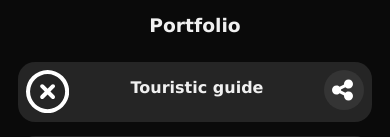
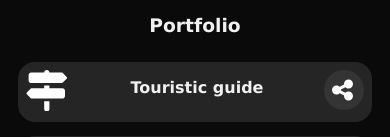
Before and after one commit to ayoub-capo/profile, a plain HTML site: page index.html in a window 390 px wide. Shown: the part 364-501 px from the top of the page. Drawn offline with Linux system fonts and the light colour scheme.

Commit message:
add some responsive touche

```diff
--- a/index.html
+++ b/index.html
@@ -21,7 +21,7 @@
 
   <h3>Portfolio</h3>
   <a href="" class="title">
-    <div class="icon"><svg xmlns="http://www.w3.org/2000/svg" height="2.7em" viewBox="0 0 512 512"><!--! Font Awesome Free 6.4.2 by @fontawesome - https://fontawesome.com License - https://fontawesome.com/license (Commercial License) Copyright 2023 Fonticons, Inc. --><style>svg{fill:#ffffff}</style><path d="M256 48a208 208 0 1 1 0 416 208 208 0 1 1 0-416zm0 464A256 256 0 1 0 256 0a256 256 0 1 0 0 512zM175 175c-9.4 9.4-9.4 24.6 0 33.9l47 47-47 47c-9.4 9.4-9.4 24.6 0 33.9s24.6 9.4 33.9 0l47-47 47 47c9.4 9.4 24.6 9.4 33.9 0s9.4-24.6 0-33.9l-47-47 47-47c9.4-9.4 9.4-24.6 0-33.9s-24.6-9.4-33.9 0l-47 47-47-47c-9.4-9.4-24.6-9.4-33.9 0z"/></svg></div>
+    <div class="icon"><svg xmlns="http://www.w3.org/2000/svg" height="2.6em" viewBox="0 0 512 512"><!--! Font Awesome Free 6.4.2 by @fontawesome - https://fontawesome.com License - https://fontawesome.com/license (Commercial License) Copyright 2023 Fonticons, Inc. --><path d="M224 32H64C46.3 32 32 46.3 32 64v64c0 17.7 14.3 32 32 32H441.4c4.2 0 8.3-1.7 11.3-4.7l48-48c6.2-6.2 6.2-16.4 0-22.6l-48-48c-3-3-7.1-4.7-11.3-4.7H288c0-17.7-14.3-32-32-32s-32 14.3-32 32zM480 256c0-17.7-14.3-32-32-32H288V192H224v32H70.6c-4.2 0-8.3 1.7-11.3 4.7l-48 48c-6.2 6.2-6.2 16.4 0 22.6l48 48c3 3 7.1 4.7 11.3 4.7H448c17.7 0 32-14.3 32-32V256zM288 480V384H224v96c0 17.7 14.3 32 32 32s32-14.3 32-32z"/></svg></div>
     <p>Touristic guide</p>
     <div class="share-title-button" link=""><svg xmlns="http://www.w3.org/2000/svg" height="1.5em" viewBox="0 0 448 512"><!--! Font Awesome Free 6.4.2 by @fontawesome - https://fontawesome.com License - https://fontawesome.com/license (Commercial License) Copyright 2023 Fonticons, Inc. --><style>svg{fill:#ffffff}</style><path d="M352 224c53 0 96-43 96-96s-43-96-96-96s-96 43-96 96c0 4 .2 8 .7 11.9l-94.1 47C145.4 170.2 121.9 160 96 160c-53 0-96 43-96 96s43 96 96 96c25.9 0 49.4-10.2 66.6-26.9l94.1 47c-.5 3.9-.7 7.8-.7 11.9c0 53 43 96 96 96s96-43 96-96s-43-96-96-96c-25.9 0-49.4 10.2-66.6 26.9l-94.1-47c.5-3.9 .7-7.8 .7-11.9s-.2-8-.7-11.9l94.1-47C302.6 213.8 326.1 224 352 224z"/></svg></div>
   </a>
```
